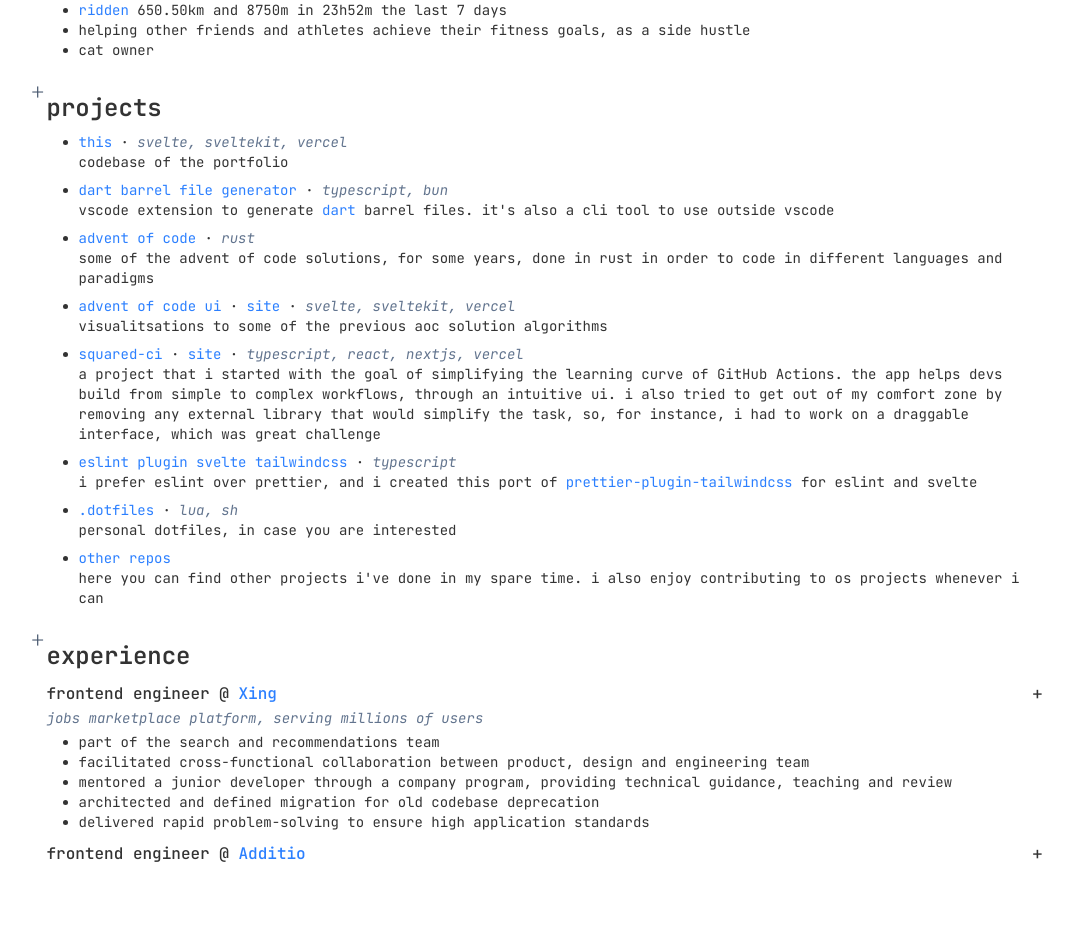
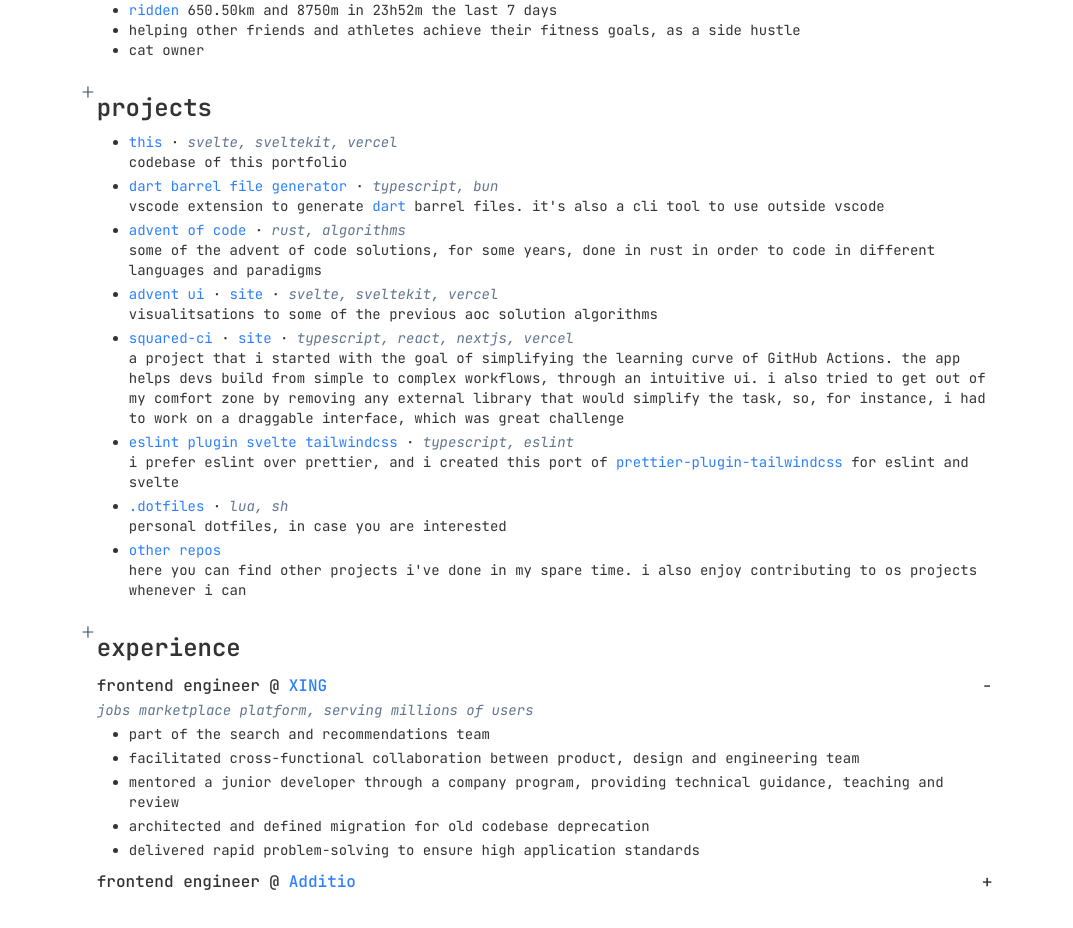
Before and after one commit to mikededo/portfolio, a SvelteKit app: page / in a window 1280 px wide. Shown: the part 284-1212 px from the top of the page, without its empty margins (86-1159 px from the left). Before the commit the page ends 1184 px from the top, so only its background shows below. Built offline with nearby package versions, Linux system fonts and the light colour scheme.

Commit message:
refactor: move into components

```diff
--- /dev/null
+++ b/src/lib/components/experience.svelte
@@ -0,0 +1,59 @@
+<script lang="ts">
+    import type { Snippet } from 'svelte';
+    import type { SlideParams, TransitionConfig } from 'svelte/transition';
+
+    import { circOut } from 'svelte/easing';
+    import { slide as baseSlide } from 'svelte/transition';
+
+    import Link from './link.svelte';
+
+    const fadeSlide = (node: Element, options: SlideParams): TransitionConfig => {
+        const slide = baseSlide(node, options);
+
+        return {
+            ...options,
+            css: (t, u) => `${slide.css!(t, u)}; opacity: ${t}`
+        };
+    };
+
+    type Props = {
+        children: Snippet;
+        expanded: boolean;
+        subtitle: string;
+        title: string;
+        company: string;
+        companyHref: string;
+        onExpand: () => void;
+    };
+    const {
+        children,
+        company,
+        companyHref,
+        expanded,
+        onExpand,
+        subtitle,
+        title
+    }: Props = $props();
+</script>
+
+<article>
+    <header class="flex items-center justify-between">
+        <h3 class="font-medium">{title} @ <Link href={companyHref}>{company}</Link></h3>
+        <button
+            class="size-7 rounded-full text-lg"
+            onclick={onExpand}
+            aria-expanded={expanded}
+            aria-label="Toggle expand"
+        >
+            <span aria-hidden="true">{expanded ? '-' : '+'}</span>
+        </button>
+    </header>
+    {#if expanded}
+        <div class="text-sm" transition:fadeSlide={{ duration: 250, easing: circOut }}>
+            <p class="mb-1 text-slate-500 italic">{subtitle}</p>
+            <ul class="ml-8 list-disc space-y-1">
+                {@render children()}
+            </ul>
+        </div>
+    {/if}
+</article>
--- a/src/lib/components/index.ts
+++ b/src/lib/components/index.ts
@@ -1,2 +1,5 @@
 export { default as AnimatedNumber } from './animated-number.svelte';
 export { default as CookieConsent, DENY_ANALYTICS } from './cookie-consent.svelte';
+export { default as Experience } from './experience.svelte';
+export { default as Link } from './link.svelte';
+export { default as Project } from './project.svelte';
--- /dev/null
+++ b/src/lib/components/link.svelte
@@ -0,0 +1,15 @@
+<script lang="ts">
+    import type { Snippet } from 'svelte';
+
+    type Props = { children: Snippet; href: string };
+    const { children, href }: Props = $props();
+</script>
+
+<a
+    class="text-blue-500 hover:underline"
+    href={href}
+    rel="noopener noreferrer"
+    target="_blank"
+>
+    {@render children()}
+</a>
--- /dev/null
+++ b/src/lib/components/project.svelte
@@ -0,0 +1,28 @@
+<script lang="ts">
+    import type { Snippet } from 'svelte';
+
+    import Link from './link.svelte';
+
+    type Props = {
+        children: Snippet;
+        repo: string;
+        repoHref: string;
+        topics?: string[];
+    } & ({ site: string; siteHref: string } | { site?: never; siteHref?: never });
+    const { children, repo, repoHref, site, siteHref, topics }: Props = $props();
+</script>
+
+<li>
+    <p>
+        <Link href={repoHref}>{repo}</Link>
+        {#if site}
+            &centerdot;
+            <Link href={siteHref}>{site}</Link>
+        {/if}
+        {#if topics}
+            &centerdot;
+            <span class="text-slate-500 italic">{topics.join(', ')}</span>
+        {/if}
+    </p>
+    <p>{@render children()}</p>
+</li>
--- a/src/routes/+page.svelte
+++ b/src/routes/+page.svelte
@@ -1,13 +1,9 @@
 <script lang="ts">
-    import type { SlideParams, TransitionConfig } from 'svelte/transition';
-
     import type { PageData } from './$types';
 
-    import { quintOut } from 'svelte/easing';
     import { SvelteSet } from 'svelte/reactivity';
-    import { slide as baseSlide } from 'svelte/transition';
 
-    import { AnimatedNumber } from '$lib/components';
+    import { AnimatedNumber, Experience, Link, Project } from '$lib/components';
 
     const URLS = [
         { href: 'mailto:miquelddg@gmail.com', name: 'email' },
@@ -19,15 +15,6 @@
     const { data }: Props = $props();
 
     const expanded = new SvelteSet<string>(['xing']);
-
-    const fadeSlide = (node: Element, options: SlideParams): TransitionConfig => {
-        const slide = baseSlide(node, options);
-
-        return {
-            ...options,
-            css: (t, u) => `${slide.css!(t, u)}; opacity: ${t}`
-        };
-    };
 
     const onToggleExpand = (id: string) => () => {
         if (expanded.has(id)) {
@@ -55,11 +42,11 @@
     <title>Miquel de Domingo</title>
 </svelte:head>
 
-<main class="mx-auto w-full md:w-5/6">
+<main class="mx-auto w-full lg:w-3/4">
     <h1 class="mb-2 text-2xl font-bold">mikededo</h1>
     <div class="flex gap-1 text-sm">
         {#each URLS as { href, name }, i}
-            {@render link(href, name)}
+            <Link href={href}>{name}</Link>
             {#if i < URLS.length - 1}&centerdot;{/if}
         {/each}
     </div>
@@ -73,7 +60,7 @@
         <li>obsessed in providing best user experience, while ensuring best developer experience</li>
         <li>active sports person, mostly cycling</li>
         <li>
-            {@render link('https://strava.com/athletes/mikededo', 'ridden')}
+            <Link href="https://www.strava.com/athletes/mikededo">ridden</Link>
             <AnimatedNumber format={formatNumber()} value={data.stats?.distance ?? 0} />km
             and
             <AnimatedNumber format={formatNumber(0)} value={data.stats?.elevation ?? 0} />m
@@ -88,159 +75,114 @@
     </ul>
 
     <h2>projects</h2>
-    <ul class="ml-8 list-disc space-y-2 text-sm">
-        <li>
-            <p>
-                {@render link('https://github.com/mikededo/portfolio', 'this')}
-                &centerdot;
-                <span class="text-slate-500 italic">svelte, sveltekit, vercel</span>
-            </p>
-            <p>codebase of the portfolio</p>
-        </li>
-        <li>
-            <p>
-                {@render link('https://github.com/mikededo/dart-barrel-file-generator', 'dart barrel file generator')}
-                &centerdot;
-                <span class="text-slate-500 italic">typescript, bun</span>
-            </p>
-            <p>
+    <ul class="ml-8 list-disc space-y-1 text-sm">
+        <Project
+            repo="this"
+            repoHref="https://github.com/mikededo/portfolio"
+            topics={['svelte', 'sveltekit', 'vercel']}
+        >
+            codebase of this portfolio
+        </Project>
+        <Project
+            repo="dart barrel file generator"
+            repoHref="https://github.com/mikededo/dart-barrel-file-generator"
+            topics={['typescript', 'bun']}
+        >
             vscode extension to generate
-                {@render link('https://dart.dev', 'dart')}
+            <Link href="https://dart.dev">dart</Link>
             barrel files. it's also a cli tool to use outside vscode
-            </p>
-        </li>
-        <li>
-            <p>
-                {@render link('https://github.com/mikededo/advent', 'advent of code')}
-                &centerdot;
-                <span class="text-slate-500 italic">rust</span>
-            </p>
-            <p>
+        </Project>
+        <Project
+            repo="advent of code"
+            repoHref="https://github.com/mikededo/advent"
+            topics={['rust', 'algorithms']}
+        >
             some of the advent of code solutions, for some
             years, done in rust in order to code in different languages and
             paradigms
-            </p>
-        </li>
-        <li>
-            <p>
-                {@render link('https://github.com/mikededo/advent-ui', 'advent of code ui')}
-                &centerdot;
-                {@render link('https://advent-visuals.vercel.app', 'site')}
-                &centerdot;
-                <span class="text-slate-500 italic">svelte, sveltekit, vercel</span>
-            </p>
-            <p>visualitsations to some of the previous aoc solution algorithms</p>
-        </li>
-        <li>
-            <p>
-                {@render link('https://github.com/mikededo/squared-ci', 'squared-ci')}
-                &centerdot;
-                {@render link('https://squared-ci.vercel.app', 'site')}
-                &centerdot;
-                <span class="text-slate-500 italic">typescript, react, nextjs, vercel</span>
-            </p>
-            <p>
+        </Project>
+        <Project
+            repo="advent ui"
+            repoHref="https://github.com/mikededo/advent-ui"
+            site="site"
+            siteHref="https://advent-visuals.vercel.app"
+            topics={['svelte', 'sveltekit', 'vercel']}
+        >
+            visualitsations to some of the previous aoc solution algorithms
+        </Project>
+        <Project
+            repo="squared-ci"
+            repoHref="https://github.com/mikededo/squared-ci"
+            site="site"
+            siteHref="https://squared-ci.vercel.app"
+            topics={['typescript', 'react', 'nextjs', 'vercel']}
+        >
             a project that i started with the goal of simplifying the
             learning curve of GitHub Actions. the app helps devs build from
             simple to complex workflows, through an intuitive ui. i also
             tried to get out of my comfort zone by removing any external
             library that would simplify the task, so, for instance, i had
             to work on a draggable interface, which was great challenge
-            </p>
-        </li>
-        <li>
-            <p>
-                {@render link('https://github.com/mikededo/eslint-plugin-svelte-tailwindcss', 'eslint plugin svelte tailwindcss')}
-                &centerdot;
-                <span class="text-slate-500 italic">typescript</span>
-            </p>
-            <p>
+        </Project>
+        <Project
+            repo="eslint plugin svelte tailwindcss"
+            repoHref="https://github.com/mikededo/eslint-plugin-svelte-tailwindcss"
+            topics={['typescript', 'eslint']}
+        >
             i prefer eslint over prettier, and i created this port of
-                {@render link('https://github.com/tailwindlabs/prettier-plugin-tailwindcss', 'prettier-plugin-tailwindcss')}
-                for eslint and svelte </p>
-        </li>
-        <li>
-            <p>
-                {@render link('https://github.com/mikededo/.dotfiles', '.dotfiles')}
-                &centerdot;
-                <span class="text-slate-500 italic">lua, sh</span>
-            </p>
-            <p>personal dotfiles, in case you are interested</p>
-        </li>
-        <li>
-            <p>
-                {@render link('https://github.com/mikededo?tab=repositories', 'other repos')}
-            </p>
-            <p>
+            <Link href="https://github.com/tailwindlabs/prettier-plugin-tailwindcss">
+                prettier-plugin-tailwindcss
+            </Link>
+            for eslint and svelte
+        </Project>
+        <Project
+            repo=".dotfiles"
+            repoHref="https://github.com/mikededo/.dotfiles"
+            topics={['lua', 'sh']}
+        >
+            personal dotfiles, in case you are interested
+        </Project>
+        <Project
+            repo="other repos"
+            repoHref="https://github.com/mikededo?tab=repositories"
+        >
             here you can find other projects i've done in my spare time. i
             also enjoy contributing to os projects whenever i can
-            </p>
-        </li>
+        </Project>
     </ul>
 
     <h2>experience</h2>
     <ul class="space-y-2">
         <li>
-            <article>
-                <header class="flex items-center justify-between">
-                    <h3 class="font-medium">frontend engineer @ {@render link('https://xing.com', 'Xing')}</h3>
-                    <button
-                        class="size-7 rounded-full text-lg"
-                        onclick={onToggleExpand('xing')}
+            <Experience
+                company="XING"
+                companyHref="https://www.xing.com"
+                expanded={expanded.has('xing')}
+                subtitle="jobs marketplace platform, serving millions of users"
+                title="frontend engineer"
+                onExpand={onToggleExpand('xing')}
             >
-                        +
-                    </button>
-                </header>
-                {#if expanded.has('xing')}
-                    <div class="text-sm" transition:fadeSlide={{ duration: 100, easing: quintOut }}>
-                        <p class="mb-1 text-slate-500 italic">
-                            jobs marketplace platform, serving millions of users
-                        </p>
-                        <ul class="ml-8 list-disc">
                 <li>part of the search and recommendations team</li>
                 <li>facilitated cross-functional collaboration between product, design and engineering team</li>
                 <li>mentored a junior developer through a company program, providing technical guidance, teaching and review</li>
                 <li>architected and defined migration for old codebase deprecation</li>
                 <li>delivered rapid problem-solving to ensure high application standards</li>
-                        </ul>
-                    </div>
-                {/if}
-            </article>
+            </Experience>
         </li>
         <li>
-            <article>
-                <header class="flex items-center justify-between">
-                    <h3 class="font-medium">frontend engineer @ {@render link('https://additioapp.com', 'Additio')}</h3>
-                    <button
-                        class="size-7 rounded-full text-lg"
-                        onclick={onToggleExpand('additio')}
+            <Experience
+                company="Additio"
+                companyHref="https://additioapp.com"
+                expanded={expanded.has('additio')}
+                subtitle="educational technology platform"
+                title="frontend engineer"
+                onExpand={onToggleExpand('additio')}
             >
-                        +
-                    </button>
-                </header>
-                {#if expanded.has('additio')}
-                    <div class="text-sm" transition:fadeSlide={{ duration: 100, easing: quintOut }}>
-                        <p class="mb-1 text-slate-500 italic">educational technology platform</p>
-                        <ul class="ml-8 list-disc">
                 <li>designed architecture for multiple React applications within the Additio App</li>
                 <li>built and maintained internal React component libraries, design system and other internal tools</li>
                 <li>led application redesign from designing to implementation</li>
                 <li>mentored junior students in React development</li>
-                        </ul>
-                    </div>
-                {/if}
-            </article>
+            </Experience>
         </li>
     </ul>
 </main>
-
-{#snippet link(href: string, name: string)}
-    <a
-        class="text-blue-500 hover:underline"
-        href={href}
-        rel="noopener noreferrer"
-        target="_blank"
-    >
-        {name}
-    </a>
-{/snippet}
```
Lines whose indentation alone changed are shown as unchanged.
